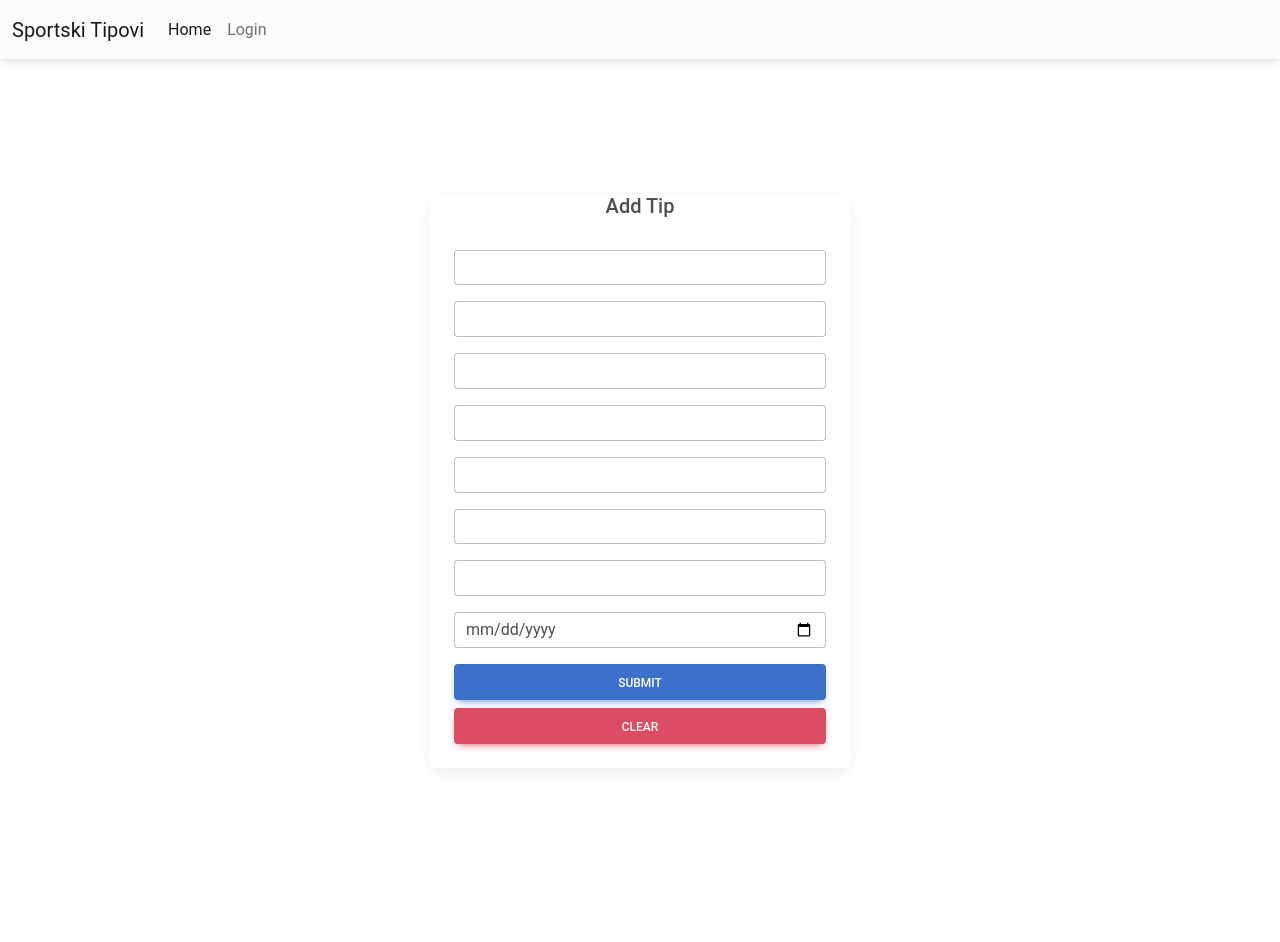
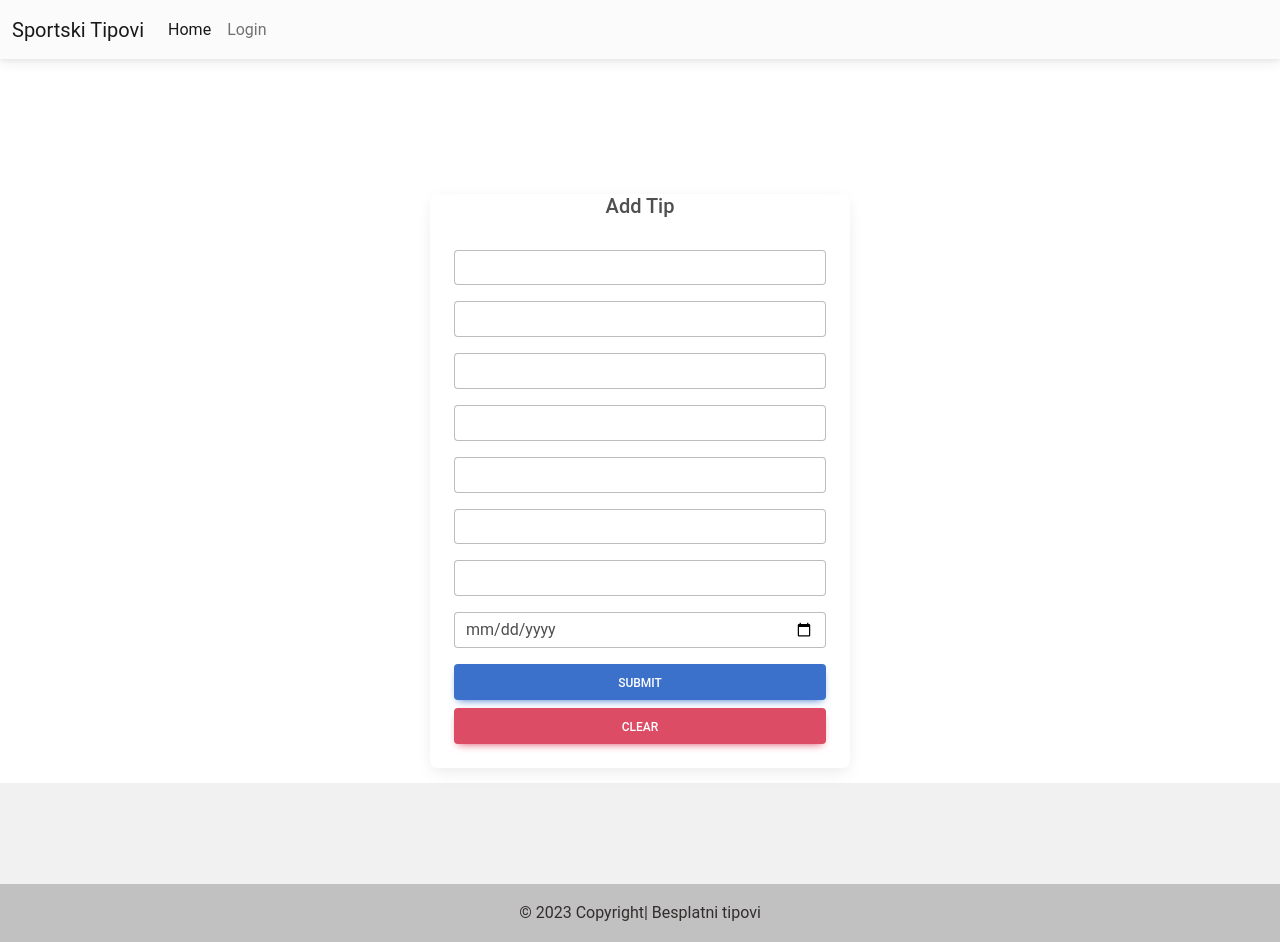
Before and after one commit to aleksandrajankovic/BesplatniTipovi, a React (Create React App) app in the folder tipovi/: page /addTips in a window 1280 px wide. Before the commit the page ends 800 px from the top, so only its background shows below. Built offline with nearby package versions, Linux system fonts and the light colour scheme.

Commit message:
Added footer componenent

```diff
--- a/tipovi/src/App.js
+++ b/tipovi/src/App.js
@@ -4,6 +4,7 @@
 import { useEffect } from "react";
 import { register, setUser } from "./redux/features/authSlice";
 import Header from "./components/Header";
+import Footer from "./components/Footer";
 import Register from "./pages/Register";
 import AddEditTip from "./pages/AddEditTip";
 import Login from "./pages/Login";
@@ -35,8 +36,10 @@
           <Route path="/dashboard" element={<Dashboard></Dashboard>}></Route>
           <Route path="*" element={<Error></Error>}></Route>
         </Routes>
+        <Footer></Footer>
       </div>
     </BrowserRouter>
+
   );
 }
 export default App;
--- /dev/null
+++ b/tipovi/src/components/Footer.js
@@ -0,0 +1,109 @@
+import React, { useEffect, useState } from "react";
+import {
+  MDBFooter,
+  MDBContainer,
+  MDBCol,
+  MDBRow,
+  MDBIcon,
+  MDBBtn,
+} from "mdb-react-ui-kit";
+
+export default function Footer() {
+  const [currentYear, setCurrentYear] = useState(new Date().getFullYear());
+
+  useEffect(() => {
+    setCurrentYear(new Date().getFullYear());
+  }, []);
+  return (
+    <MDBFooter
+      className="text-center text-white"
+      style={{ backgroundColor: "#f1f1f1" }}
+    >
+      <MDBContainer className="pt-4">
+        <section className="mb-4">
+          <MDBBtn
+            rippleColor="dark"
+            color="link"
+            floating
+            size="lg"
+            className="text-dark m-1"
+            href="#!"
+            role="button"
+          >
+            <MDBIcon fab className="fab fa-facebook-f" />
+          </MDBBtn>
+
+          <MDBBtn
+            rippleColor="dark"
+            color="link"
+            floating
+            size="lg"
+            className="text-dark m-1"
+            href="#!"
+            role="button"
+          >
+            <MDBIcon fab className="fa-twitter" />
+          </MDBBtn>
+
+          <MDBBtn
+            rippleColor="dark"
+            color="link"
+            floating
+            size="lg"
+            className="text-dark m-1"
+            href="#!"
+            role="button"
+          >
+            <MDBIcon fab className="fa-google" />
+          </MDBBtn>
+
+          <MDBBtn
+            rippleColor="dark"
+            color="link"
+            floating
+            size="lg"
+            className="text-dark m-1"
+            href="#!"
+            role="button"
+          >
+            <MDBIcon fab className="fa-instagram" />
+          </MDBBtn>
+
+          <MDBBtn
+            rippleColor="dark"
+            color="link"
+            floating
+            size="lg"
+            className="text-dark m-1"
+            href="#!"
+            role="button"
+          >
+            <MDBIcon fab className="fa-linkedin" />
+          </MDBBtn>
+
+          <MDBBtn
+            rippleColor="dark"
+            color="link"
+            floating
+            size="lg"
+            className="text-dark m-1"
+            href="#!"
+            role="button"
+          >
+            <MDBIcon fab className="fa-github" />
+          </MDBBtn>
+        </section>
+      </MDBContainer>
+
+      <div
+        className="text-center text-dark p-3"
+        style={{ backgroundColor: "rgba(0, 0, 0, 0.2)" }}
+      >
+        © {currentYear} Copyright
+        <a className="text-dark" href="https://mdbootstrap.com/">
+          | Besplatni tipovi
+        </a>
+      </div>
+    </MDBFooter>
+  );
+}
```
